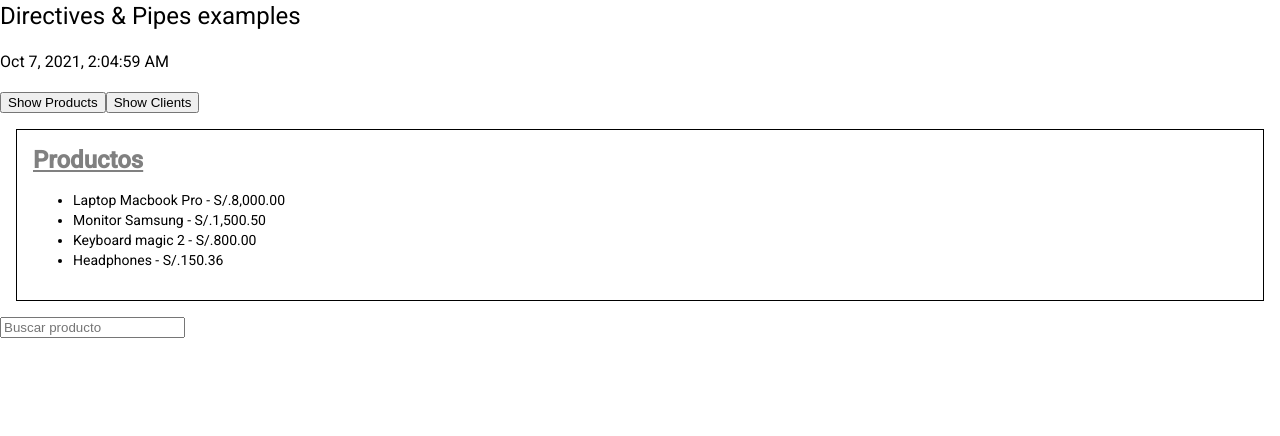
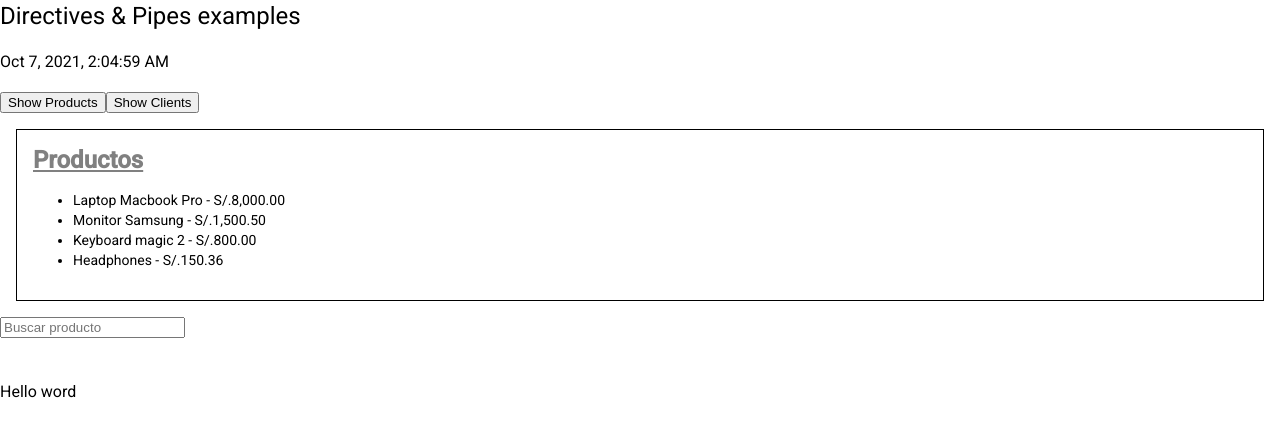
Before and after one commit to danidelgadoz/qbo-angular-course, an Angular app: page / in a window 1280 px wide. Shown: the top 436 px of the page. Built offline with nearby package versions, Linux system fonts and the light colour scheme.

Commit message:
aply an example of custom pipe

```diff
--- a/src/app/example/example-directives-and-pipes/example-directives-and-pipes.component.html
+++ b/src/app/example/example-directives-and-pipes/example-directives-and-pipes.component.html
@@ -24,3 +24,9 @@
 </div>
 
 <input type="text" [OnlyNumber]="true" placeholder="Buscar producto">
+
+<br>
+<br>
+<br>
+
+<h3>{{examplePipeString | reverse}}</h3>
--- a/src/app/example/example-directives-and-pipes/example-directives-and-pipes.component.ts
+++ b/src/app/example/example-directives-and-pipes/example-directives-and-pipes.component.ts
@@ -6,6 +6,7 @@ import { Component, OnInit } from '@angular/core';
   styleUrls: ['./example-directives-and-pipes.component.scss']
 })
 export class ExampleDirectivesAndPipesComponent implements OnInit {
+  examplePipeString = 'hello word';
   currentDate = new Date();
   activeSection = 0;
   products = [
--- a/src/app/example/example-directives-and-pipes/reverse.pipe.ts
+++ b/src/app/example/example-directives-and-pipes/reverse.pipe.ts
@@ -5,9 +5,9 @@ import { Pipe, PipeTransform } from '@angular/core';
 })
 export class ReversePipe implements PipeTransform {
 
-  transform(value: unknown, ...args: unknown[]): unknown {
+  transform(value: string, ...args: unknown[]): unknown {
     console.log('ReversePipe::transform', value);
-    return null;
+    return value[0].toUpperCase() + value.substr(1).toLowerCase();;
   }
 
 }
```
